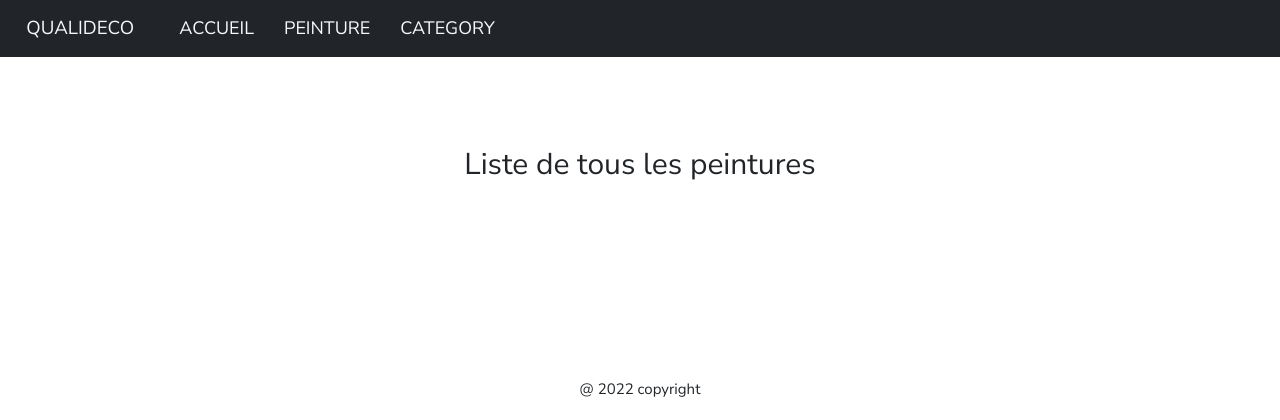
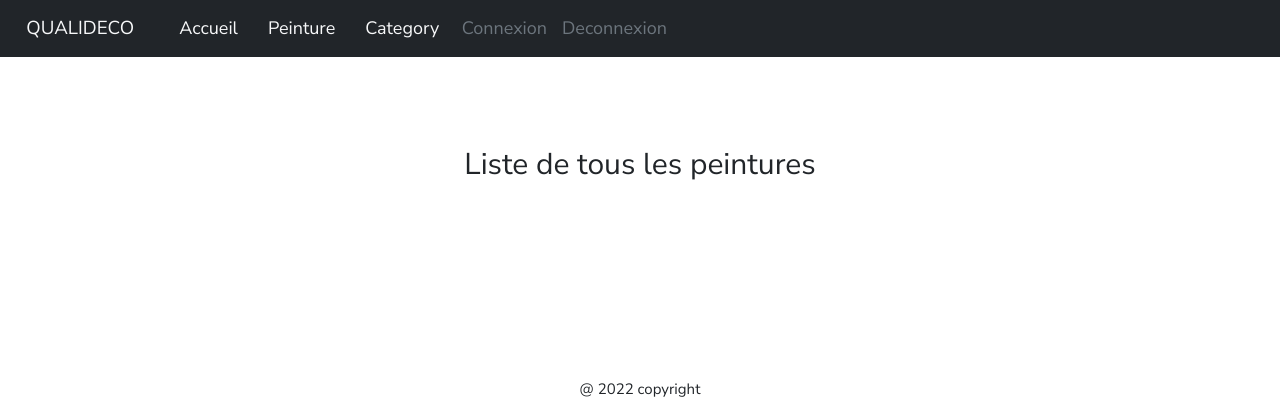
Before and after one commit to Alexandre71100/Qualideco, a Symfony app: template templates/paints/index.html.twig in a window 1280 px wide. Shown: the top 420 px of the page. Run offline with Twig, Linux system fonts and the light colour scheme; the template is opened without the code that fills it, so the values that code supplies are empty; some libraries are stand-ins or nearby versions.

Commit message:
modif base

```diff
--- a/src/Controller/CategoryController.php
+++ b/src/Controller/CategoryController.php
@@ -18,14 +18,14 @@ class CategoryController extends AbstractController
     public function index(PaginatorInterface $paginatorInterface,CategoryRepository $categoryRepository, PaintsRepository $paintsRepository, Request $request): Response
     {
         $category = $paginatorInterface->paginate(
-            //$idcategory = $categoryRepository->findAll(),
+            $idcategory = $categoryRepository->findAll(),
             $request->query->getInt('page', 1),
             $request->query->getInt('numbers', 7)
         );
 
         //$category = $categoryRepository->findAll();
         $id = $request->query->get("id");
-        //$paints = $paintsRepository->findAll(['category' => $id]);
+        $paints = $paintsRepository->findAll(['category' => $id]);
 
         return $this->render('category/index.html.twig', [
             'categorys' => $categoryRepository->findAll(),
--- a/templates/base.html.twig
+++ b/templates/base.html.twig
@@ -28,14 +28,19 @@
     <div class="collapse navbar-collapse" id="navbarNav">
       <ul class="navbar-nav">
         <li class="nav-item">
-          <a class="nav-link text-light font-weight-bold text-uppercase px-3" aria-current="page" href="{{ path('app_home') }}">Accueil</a>
+          <a class="nav-link text-light px-3" aria-current="page" href="{{ path('app_home') }}">Accueil</a>
         </li>
         <li class="nav-item">
-          <a class="nav-link text-light font-weight-bold text-uppercase px-3" href="{{ path('app_paints') }}">Peinture</a>
+          <a class="nav-link text-light px-3" href="{{ path('app_paints') }}">Peinture</a>
         </li>
         <li class="nav-item">
-          <a class="nav-link text-light font-weight-bold text-uppercase px-3" href="{{ path('app_category') }}">Category</a>
-        </li>
+          <a class="nav-link text-light px-3" href="{{ path('app_category') }}">Category</a>
+        <li class="nav-item">
+          <a class="nav-link text-secondary mx-auto" href="{{ path('app_login')}}">Connexion</a>
+        <li class="nav-item">
+          <a class="nav-link text-secondary ms-auto text-center" href="{{ path('app_logout')}}">Deconnexion</a>
+      </li>
+      </li>
       </ul>
     </div>
   </div>
--- a/templates/paints/index.html.twig
+++ b/templates/paints/index.html.twig
@@ -15,6 +15,7 @@
        <h1 class="text-center fs-2 py-5">Liste de tous les peintures</h1>
       {% for paint in paints %}
         <div class="col-4 py-5">
+                <div class="card">
                 <div class="card-body text-center">
                     <h3 class="text-center card-title">{{ paint.title }}</h3>
                     <img src="{{ vich_uploader_asset(paint, 'coverFile')|imagine_filter('vignette') }}" alt="Image">
```
